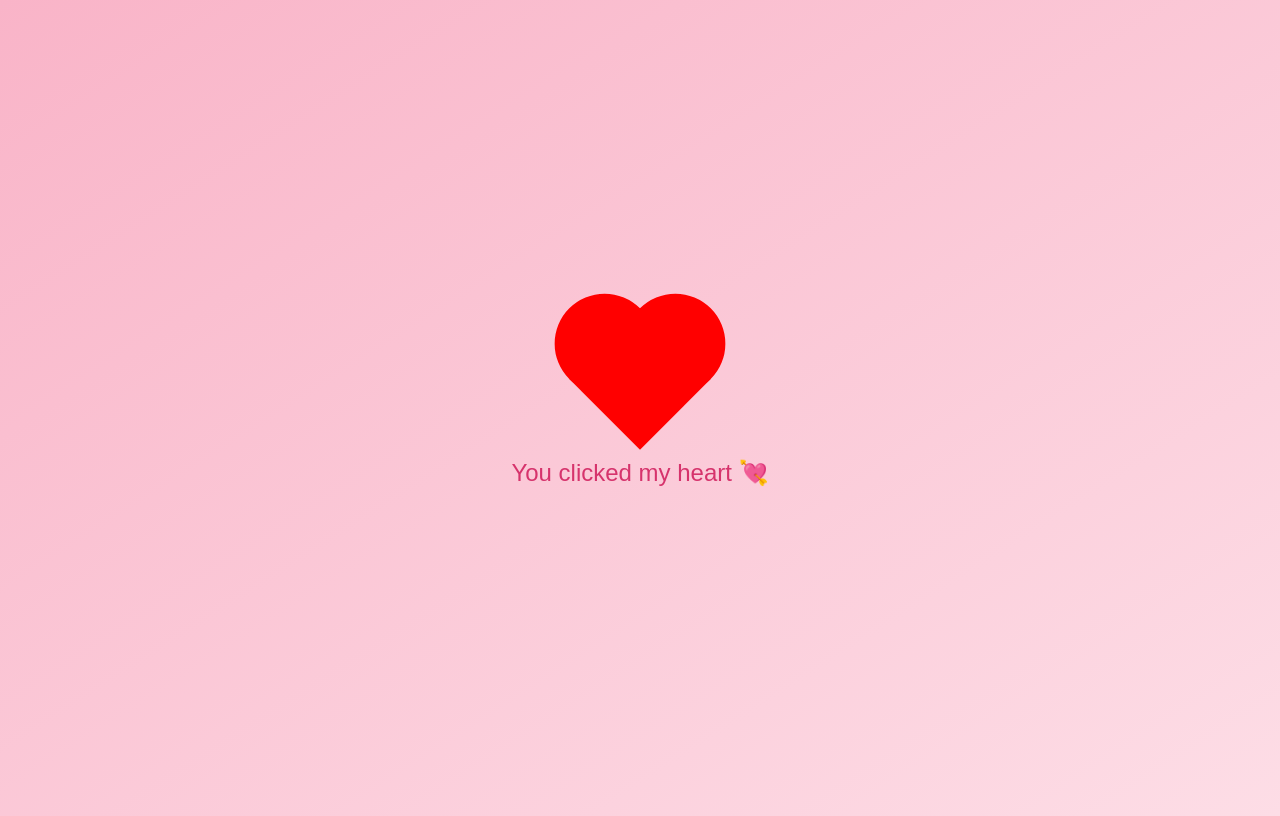
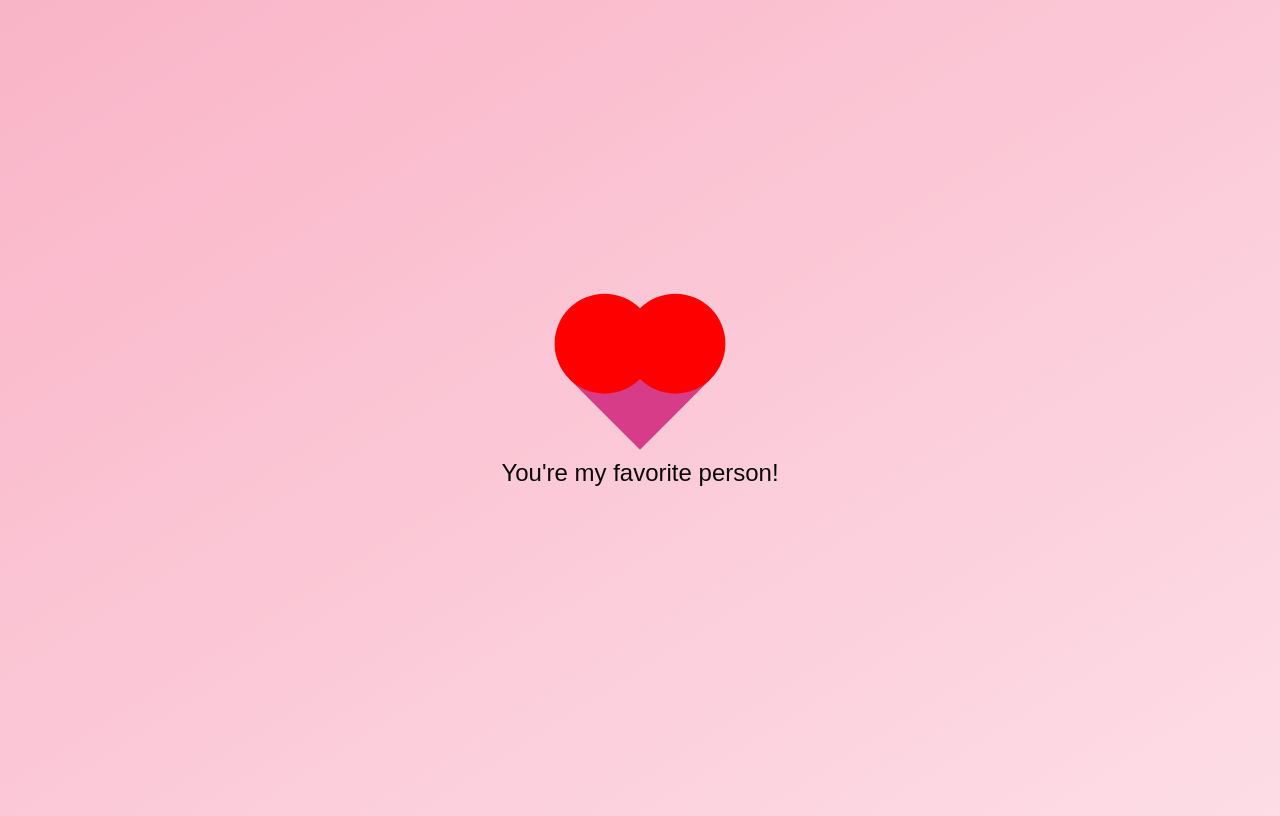
Before and after one commit to Alexislombardo4/Heart-box, a plain HTML site: page index.html in a window 1280 px wide. Both pictures are taken after a click on the element 640 px from the left and 379 px from the top of the page. Drawn offline with Linux system fonts and the light colour scheme.

Commit message:
updated index.html

```diff
--- a/index.html
+++ b/index.html
@@ -3,7 +3,7 @@
 <head>
   <meta charset="UTF-8" />
   <meta name="viewport" content="width=device-width, initial-scale=1.0" />
-  <title>Clickable Heart</title>
+  <title>Clickable Heart with Multiple Messages</title>
   <style>
     body {
       display: flex;
@@ -19,7 +19,7 @@
       position: relative;
       width: 100px;
       height: 100px;
-      background-color: red;
+      background-color: rgba(214, 60, 135, 0.995);
       transform: rotate(-45deg);
       cursor: pointer;
       transition: transform 0.3s ease;
@@ -59,9 +59,11 @@
     #message {
       margin-top: 30px;
       font-size: 1.5rem;
-      color: #d6336c;
+      color: #090809;
       opacity: 0;
       transition: opacity 0.5s ease;
+      text-align: center;
+      max-width: 80%;
     }
 
     #message.show {
@@ -71,16 +73,36 @@
 </head>
 <body>
   <div class="heart" id="heart"></div>
-  <div id="message">You clicked my heart 💘</div>
+  <div id="message"></div>
 
   <script>
     const heart = document.getElementById("heart");
     const message = document.getElementById("message");
 
+    // ✨ Add your custom messages here
+    const messages = [
+      "You're my favorite person!",
+      "I love you sooo much",
+      "You're beautiful!!",
+      "Talking to you makes my day",
+      "My heart beats for you",
+      "You're my person"
+    ];
+
+    let messageIndex = 0;
+
     heart.addEventListener("click", () => {
+      // Trigger heart pop animation
       heart.classList.add("clicked");
+
+      // Update message text
+      message.textContent = messages[messageIndex];
       message.classList.add("show");
 
+      // Cycle to next message
+      messageIndex = (messageIndex + 1) % messages.length;
+
+      // Remove heart pop animation after a short delay
       setTimeout(() => {
         heart.classList.remove("clicked");
       }, 300);
```
